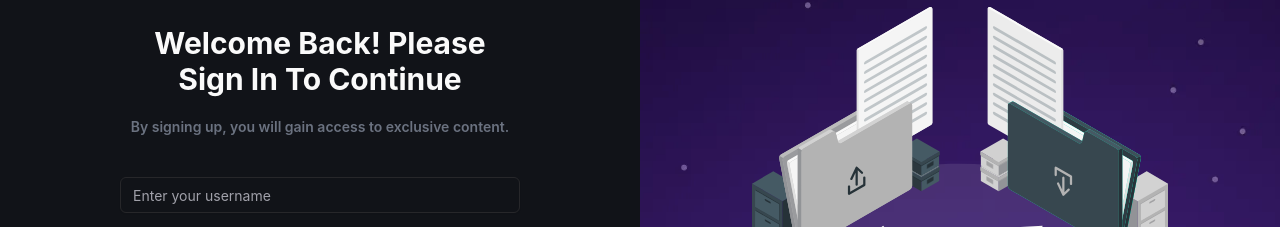
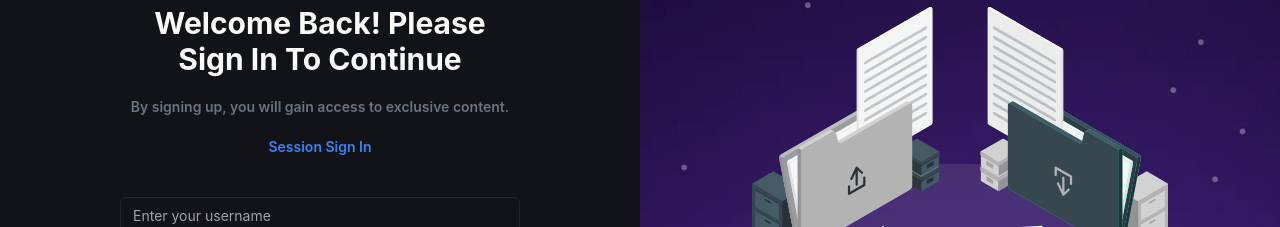
Before and after one commit to NaveenDanj/uoj-store-frontend, a React (Vite) app: page /auth/login in a window 1280 px wide. Shown: the part 220-447 px from the top of the page. Built offline with nearby package versions, Linux system fonts and the light colour scheme; no server answers.

Commit message:
added last changes

```diff
--- a/src/components/App/File/FileItem.tsx
+++ b/src/components/App/File/FileItem.tsx
@@ -181,7 +181,7 @@ export default function FileItem({ file, setSelectedItem, selectedItem, type, is
             <MenubarContent className=''>
               {!type && (
                 <MenubarItem onClick={() => setIsShareOpen(true)}>
-                  Share & Get Link <MenubarShortcut>⌘T</MenubarShortcut>
+                  Share & Get Link <MenubarShortcut></MenubarShortcut>
                 </MenubarItem>
               )}
               <MenubarItem onClick={() => handleDownload()}>Download</MenubarItem>
--- a/src/layout/DashboardLayout.tsx
+++ b/src/layout/DashboardLayout.tsx
@@ -349,7 +349,7 @@ export default function DashboardLayout() {
                     User Settings <MenubarShortcut>⌘T</MenubarShortcut>
                   </MenubarItem>
 
-                  <MenubarItem>Admin</MenubarItem>
+                  {/* <MenubarItem>Admin</MenubarItem> */}
                   <MenubarSeparator />
                   <MenubarItem onClick={() => navigate('/dashboard/notification')}>Notifications</MenubarItem>
                   <MenubarSeparator />
--- a/src/pages/Auth/Login.tsx
+++ b/src/pages/Auth/Login.tsx
@@ -73,6 +73,7 @@ export default function LoginPage() {
                     <div className='flex gap-5 flex-col'>
                         <center><h2 className="text-2xl lg:text-3xl font-bold">Welcome Back! Please <br /> Sign In To Continue</h2></center>
                         <center><p className="text-sm font-semibold dark:text-gray-500 text-[#78748B]">By signing up, you will gain access to exclusive content.</p></center>
+                        <center><p className="text-sm font-semibold dark:text-gray-500 text-[#78748B]"><span onClick={() => navigate('/auth/private-session-login')} className='text-blue-500 cursor-pointer'>Session Sign In</span></p></center>
 
                         <form onSubmit={(e) => handleSubmit(e)} className='flex gap-5 justify-center items-center mt-5 flex-col w-full'>
                             <Input value={formData.username} onChange={(e) => setFormData({ ...formData, username: e.target.value })} required type='text' size={120} placeholder='Enter your username' className='max-w-[400px]' />
```
